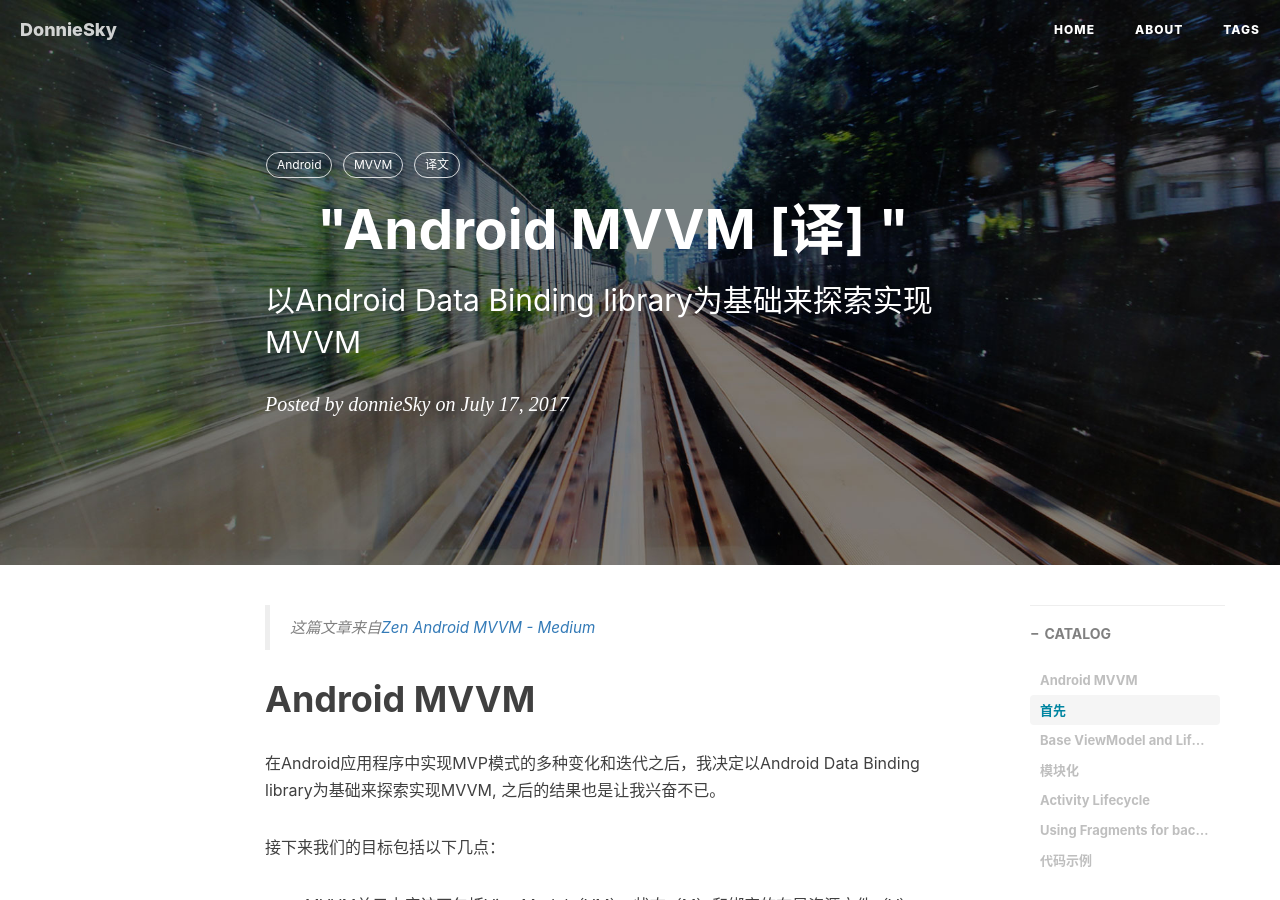
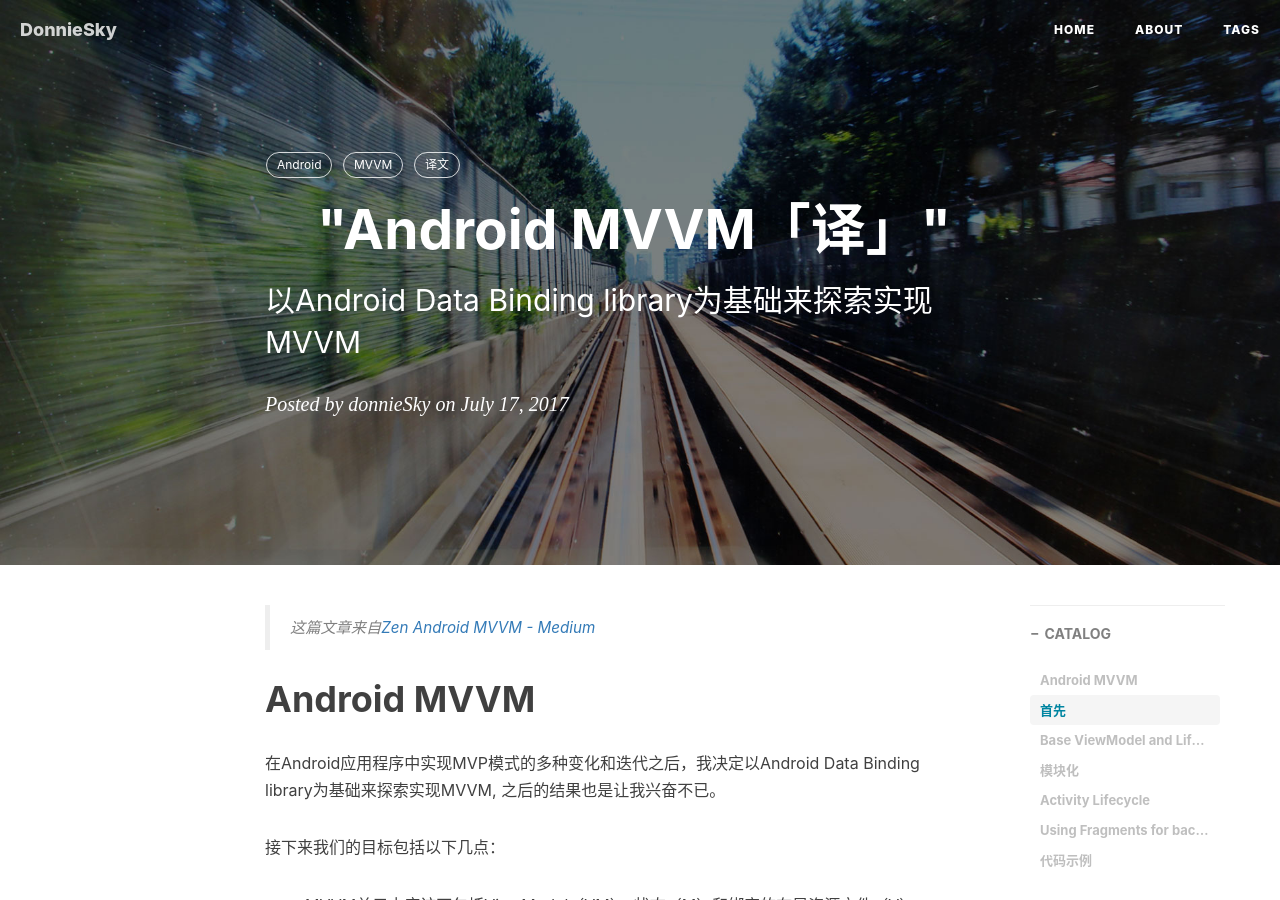
Before and after one commit to doghex/donniesky.github.io, a Jekyll site: the page built from _posts/2017-07-17-Android-MVVM.markdown, in a window 1280 px wide and 900 px high. Built offline with Jekyll 4.4.1, drawn with Linux system fonts in a browser that asks for light colours; nearby versions of some CDN libraries; comment, search, counter and statistics services are not loaded.

```diff
--- a/_posts/2017-07-17-Android-MVVM.markdown
+++ b/_posts/2017-07-17-Android-MVVM.markdown
@@ -1,6 +1,6 @@
 ---
 layout:     post
-title:      "Android MVVM [译] "
+title:      "Android MVVM「译」"
 subtitle:   "以Android Data Binding library为基础来探索实现MVVM"
 date:       2017-07-17 17:10:00
 author:     "donnieSky"
```
